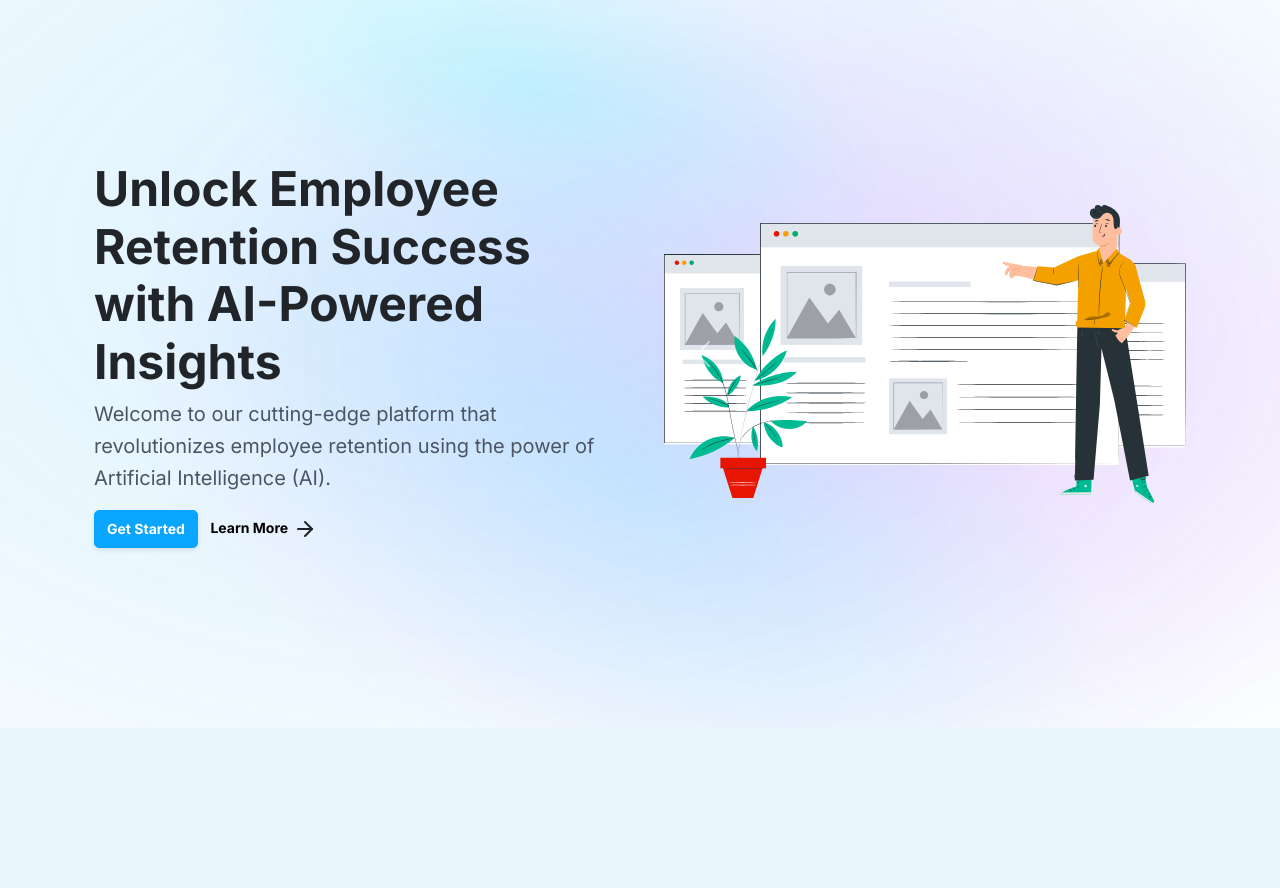
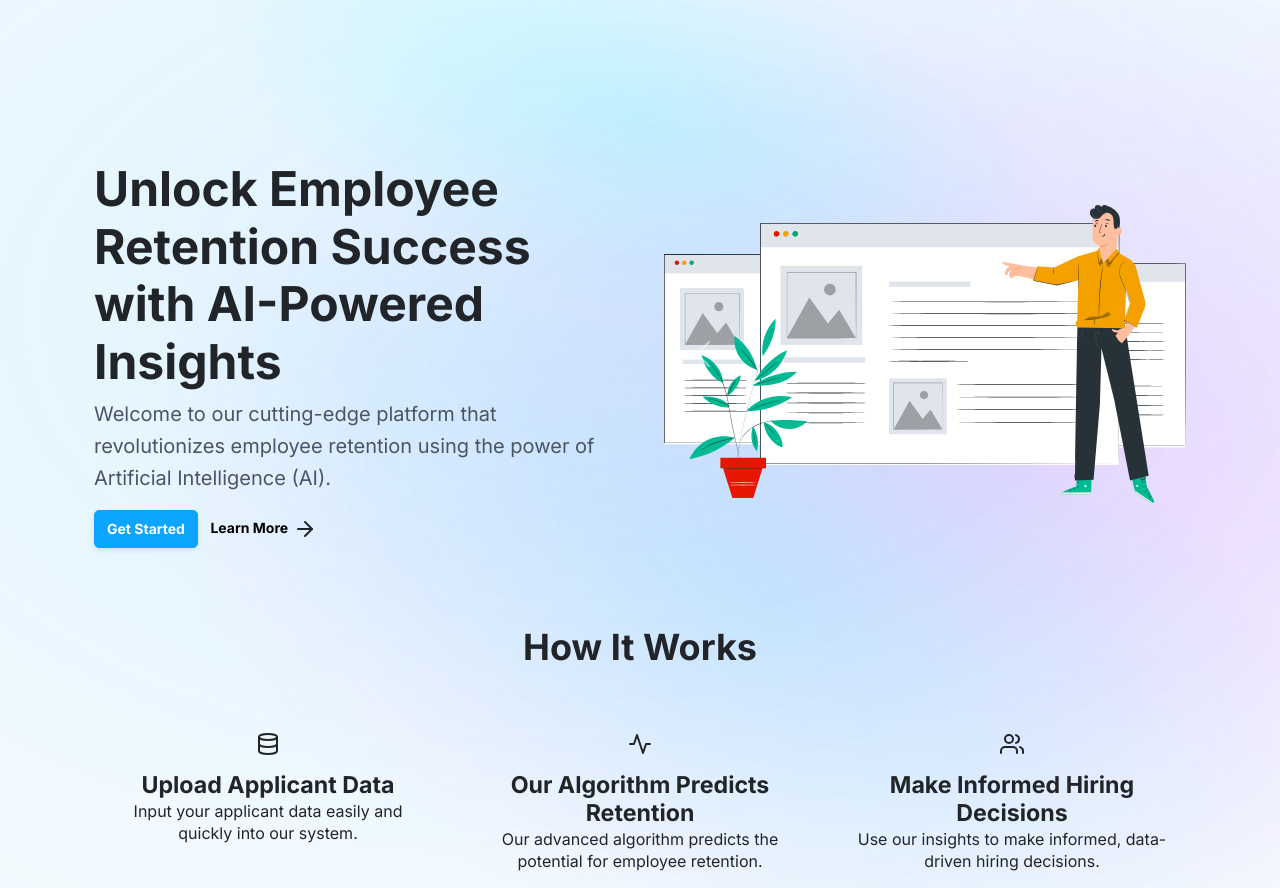
Before and after one commit to biindevs/Retainly-RDSS, a Django app: page / in a window 1280 px wide. Shown: the part 72-960 px from the top of the page. Before the commit the page ends 800 px from the top, so only its background shows below. Run offline with Django 4.2, Linux system fonts and the light colour scheme; some libraries are stand-ins or nearby versions.

Commit message:
add the How It Works

```diff
--- a/myapp/app/static/css/custom.css
+++ b/myapp/app/static/css/custom.css
@@ -158,3 +158,25 @@ body {
   line-height: 24px;
   color: #000000;
 }
+
+.how-it-works-title {
+  font-size: 2.25rem;
+  line-height: 1.1;
+  font-weight: 700;
+}
+
+.benefits h1 {
+  font-size: 1.45rem;
+  font-weight: 600;
+  line-height: 1.2;
+}
+
+.benefits p {
+  font-size: 1rem;
+  font-weight: 400;
+  line-height: 1.375;
+}
+.my-5 {
+  margin-top: 5rem !important;
+  margin-bottom: 3rem !important;
+}
--- a/myapp/app/templates/index.html
+++ b/myapp/app/templates/index.html
@@ -47,11 +47,45 @@
               <span class="carousel-control-next-icon" aria-hidden="true"></span>
               <span class="visually-hidden">Next</span>
             </button>
-
           </div>
-
         </div>
       </div>
+      <section class="how-it-works">
+        <h1 class="text-center my-5 how-it-works-title">How It Works</h1>
+        <div class="row benefits ">
+          <article class="col-md-4">
+            <div class="d-flex flex-column h-100 rounded-3 p-3 text-center">
+              <div class="d-flex align-items-center justify-content-center mb-3">
+                <i data-feather="database"></i>
+              </div>
+              <h1 class="card-title">Upload Applicant Data</h1>
+              <p class="card-text">Input your applicant data easily and quickly into our system.</p>
+            </div>
+          </article>
+          <article class="col-md-4">
+            <div class="d-flex flex-column h-100 rounded-3 p-3 text-center">
+              <div class="d-flex align-items-center justify-content-center mb-3">
+                <i data-feather="activity"></i>
+              </div>
+              <h1 class="card-title">Our Algorithm Predicts Retention</h1>
+              <p class="card-text">
+                Our advanced algorithm predicts the potential for employee retention.
+              </p>
+            </div>
+          </article>
+          <article class="col-md-4">
+            <div class="d-flex flex-column h-100 rounded-3 p-3 text-center">
+              <div class="d-flex align-items-center justify-content-center mb-3">
+                <i data-feather="users"></i>
+              </div>
+              <h1 class="card-title">Make Informed Hiring Decisions</h1>
+              <p class="card-text">
+                Use our insights to make informed, data-driven hiring decisions.
+              </p>
+            </div>
+          </article>
+        </div>
+      </section>
     </div>
   </section>
 </main>
```
